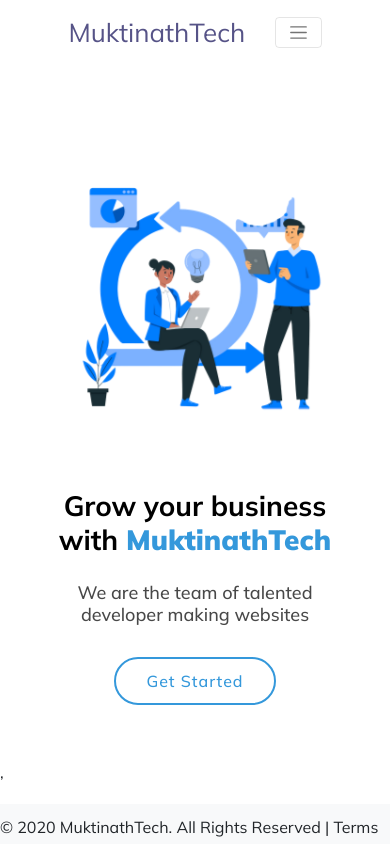
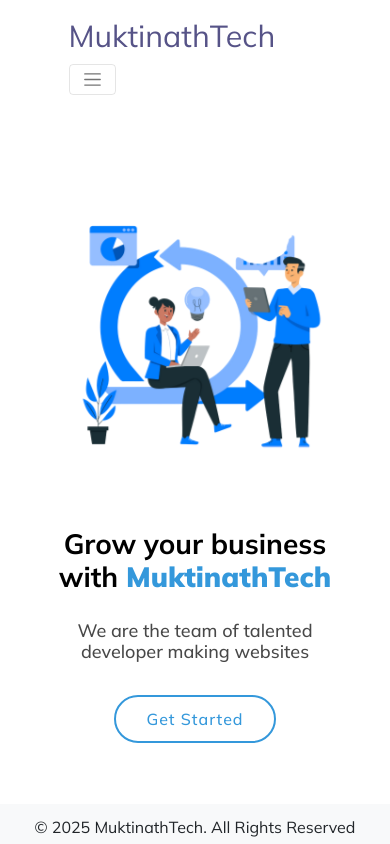
Before and after one commit to muktinathrajbanshi/ReactTutorial, a React (Create React App) app: page / in a window 390 px wide. Built offline with nearby package versions, Linux system fonts and the light colour scheme; a web font is replaced by a local one.

Commit message:
just installing SASS in React Project

```diff
--- a/src/Footer.jsx
+++ b/src/Footer.jsx
@@ -2,10 +2,13 @@
 
 
 const Footer = () => {
+
+    const year = new Date().getFullYear();
+
     return(
         <>
             <footer className="bg-light d-flex justify-content-center align-items-center pt-2 mb-0 fixed-bottom" style={{height:"40px", lineHeight:"45px"}}>
-                <p> © 2020 MuktinathTech. All Rights Reserved | Terms and Condition </p>
+                <p> © {year} MuktinathTech. All Rights Reserved</p>
             </footer>
         </>
     );
--- a/src/index.js
+++ b/src/index.js
@@ -1,7 +1,7 @@
 import React from "react";
 import ReactDOM from "react-dom";
 import App from "./App";
-import "./index.css";
+import "./index.scss";
 import {BrowserRouter} from "react-router-dom";
 
 ReactDOM.render(
--- a/src/index.css
+++ b/src/index.scss
@@ -1,4 +1,5 @@
 @import url("https://fonts.googleapis.com/css2?family=Caveat:wght@400..700&family=Flamenco:wght@300;400&family=IBM+Plex+Sans:ital,wght@0,100..700;1,100..700&family=Josefin+Sans:ital,wght@0,100..700;1,100..700&family=Jost:ital,wght@0,100..900;1,100..900&family=Montserrat:ital,wght@0,100..900;1,100..900&family=Mulish:ital,wght@0,200..1000;1,200..1000&family=Piazzolla:ital,opsz,wght@0,8..30,100..900;1,8..30,100..900&display=swap");
+@import "../src/sass/variables.scss";
 
 * {
   margin: 0;
@@ -9,26 +10,28 @@
 
 .navbar {
   background-color: #fff !important;
-}
 
     .navbar-brand {
       font-size: 1.9rem !important;
-  color: #565387 !important;
+      color: $brand-clr !important;
     }
 
-.navbar a {
+    & a {
       font-size: 1.3rem;
       text-transform: capitalize;
     }
 
     .menu_active {
       font-weight: bold;
-  border-bottom: 1px solid #565387;
+      border-bottom: 1px solid $brand-clr;
     }
 
-.navbar a:hover {
+    & a:hover {
       color: #3498db !important;
     }
+
+}
+
 
 /* .img_fluid {
   width: 25%;
@@ -169,5 +172,16 @@
   }
   #navbarSupportedContent .nav-link {
     font-size: 19px !important;
+    width: 80px;
+  }
+
+  .navbar-collapse .collapse {
+    transition: height 0.5s ease !important;
+    overflow: hidden !important;
+    -webkit-transition: height 0.5s ease !important;
+    -moz-transition: height 0.5s ease !important;
+    -ms-transition: height 0.5s ease !important;
+    -o-transition: height 0.5s ease !important;
+    -webkit-transition: height 0.5s ease !important;
   }
 }
--- /dev/null
+++ b/src/sass/variables.scss
@@ -0,0 +1 @@
+$brand-clr: #565387;
```
Also changed, not shown: package.json (+8 -2 lines), 23 other files (tests, documents, lock files or other folders). Lines whose indentation alone changed are shown as unchanged.
